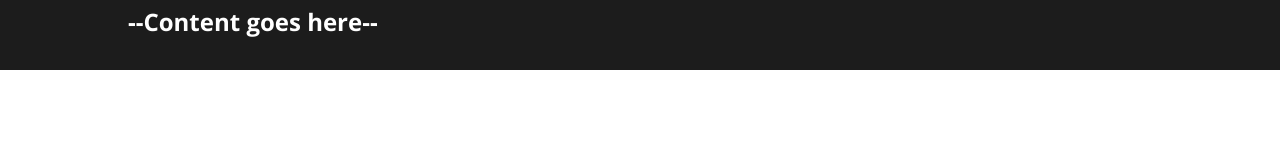
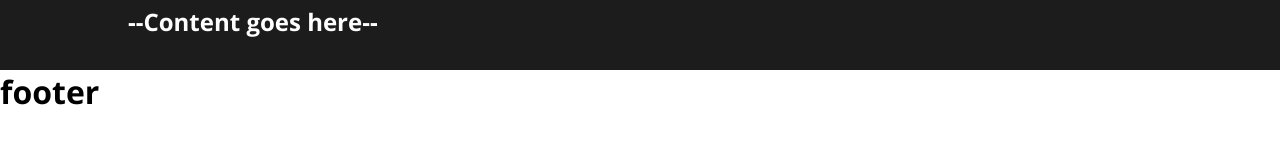
Before and after one commit to VincenzoFerraro0/react-dc-comics, a React (Vite) app: page / in a window 1280 px wide. Shown: the part 359-502 px from the top of the page. Built offline with nearby package versions, Linux system fonts and the light colour scheme.

Commit message:
add component Footer.jsx and import in app.jsx

```diff
--- a/src/App.jsx
+++ b/src/App.jsx
@@ -1,5 +1,6 @@
 import Header from "./components/Header"
 import Main from "./components/Main"
+import Footer from "./components/Footer"
 
 function App() {
 
@@ -7,6 +8,8 @@
     <>
         <Header />
         <Main />
+        <Footer />
+
     </>
 
   )
--- /dev/null
+++ b/src/components/Footer.jsx
@@ -0,0 +1,8 @@
+const Footer = () => {
+    return (
+        <footer>
+            <h1>footer</h1>
+        </footer>
+    )
+}
+export default Footer
```
